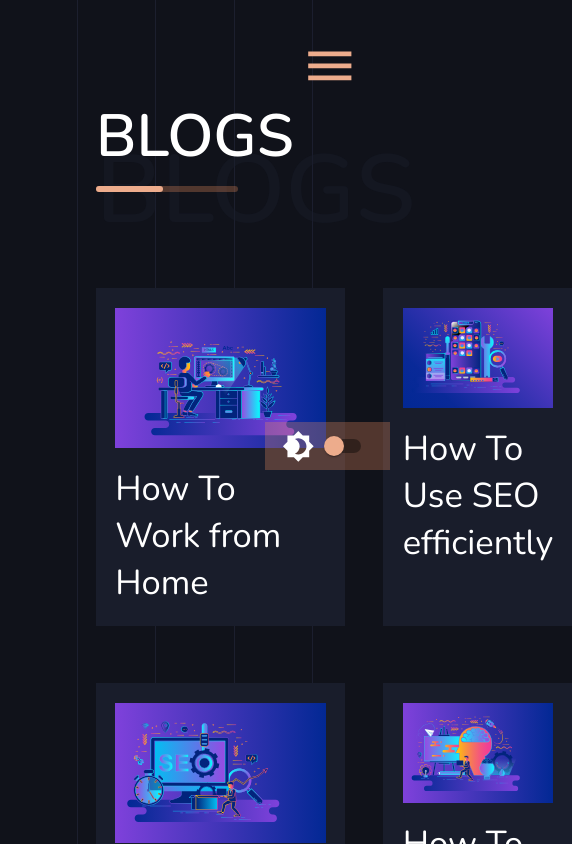
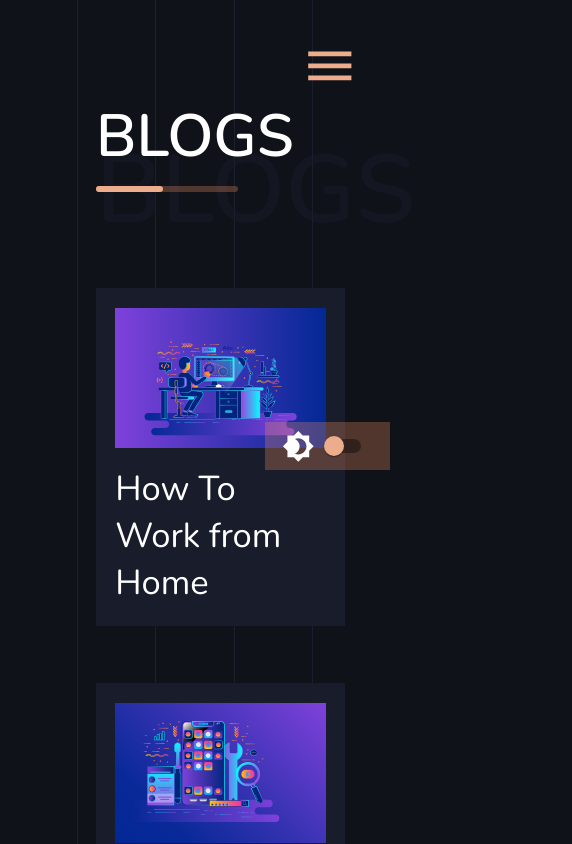
Before and after one commit to Rancelot/react-abt-me, a React (Create React App) app: page /blogs in a window 390 px wide. Shown: the top 844 px of the page, 572 px wide, since content can reach past the window. Built offline with nearby package versions, Linux system fonts and the light colour scheme.

Commit message:
blogs responsive

```diff
--- a/src/Pages/BlogsPage.js
+++ b/src/Pages/BlogsPage.js
@@ -36,6 +36,10 @@ const BlogsStyled = styled.div`
         grid-template-columns: repeat(2, 1fr);
         grid-column-gap: 2rem;
         grid-row-gap: 3rem;
+
+        @media screen and (max-width: 770px) {
+            grid-template-columns: repeat(1, 1fr);
+        }
 
         .blog-item {
             background-color: var(--background-dark-grey);
```
